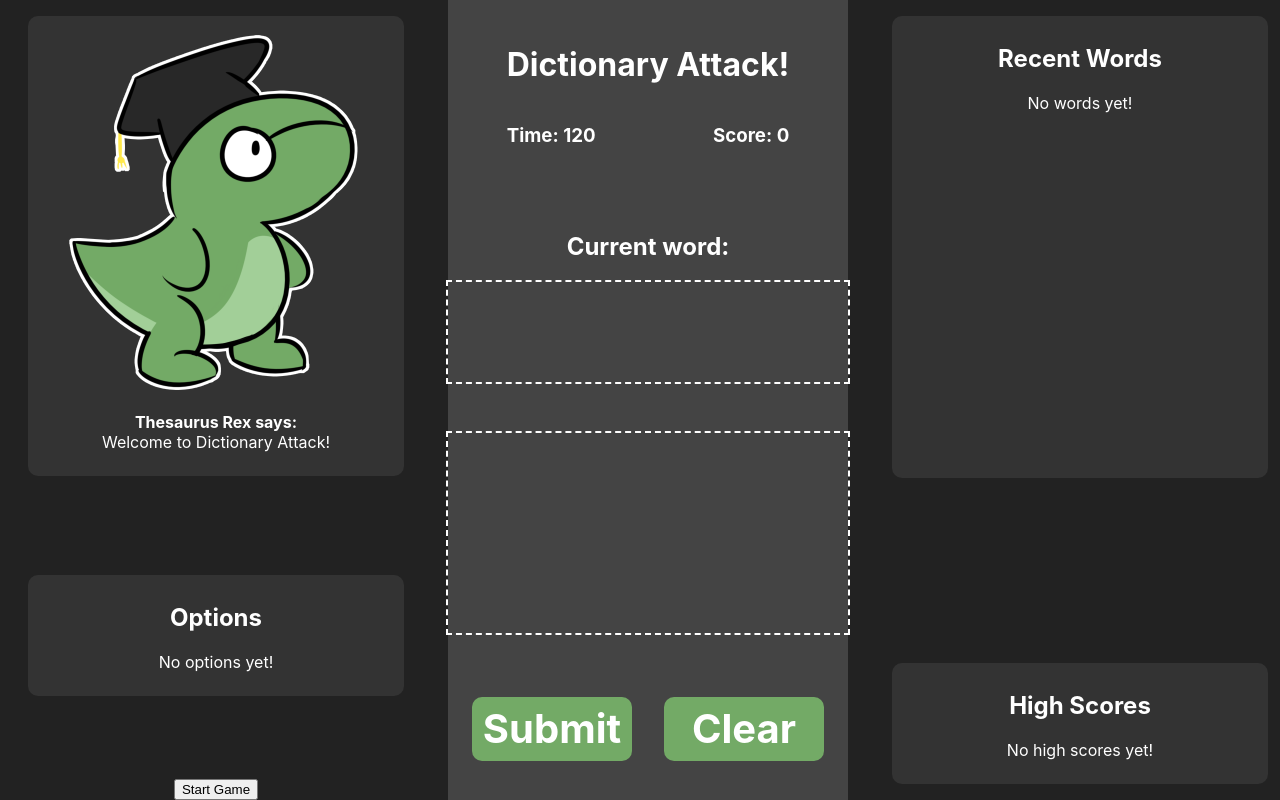
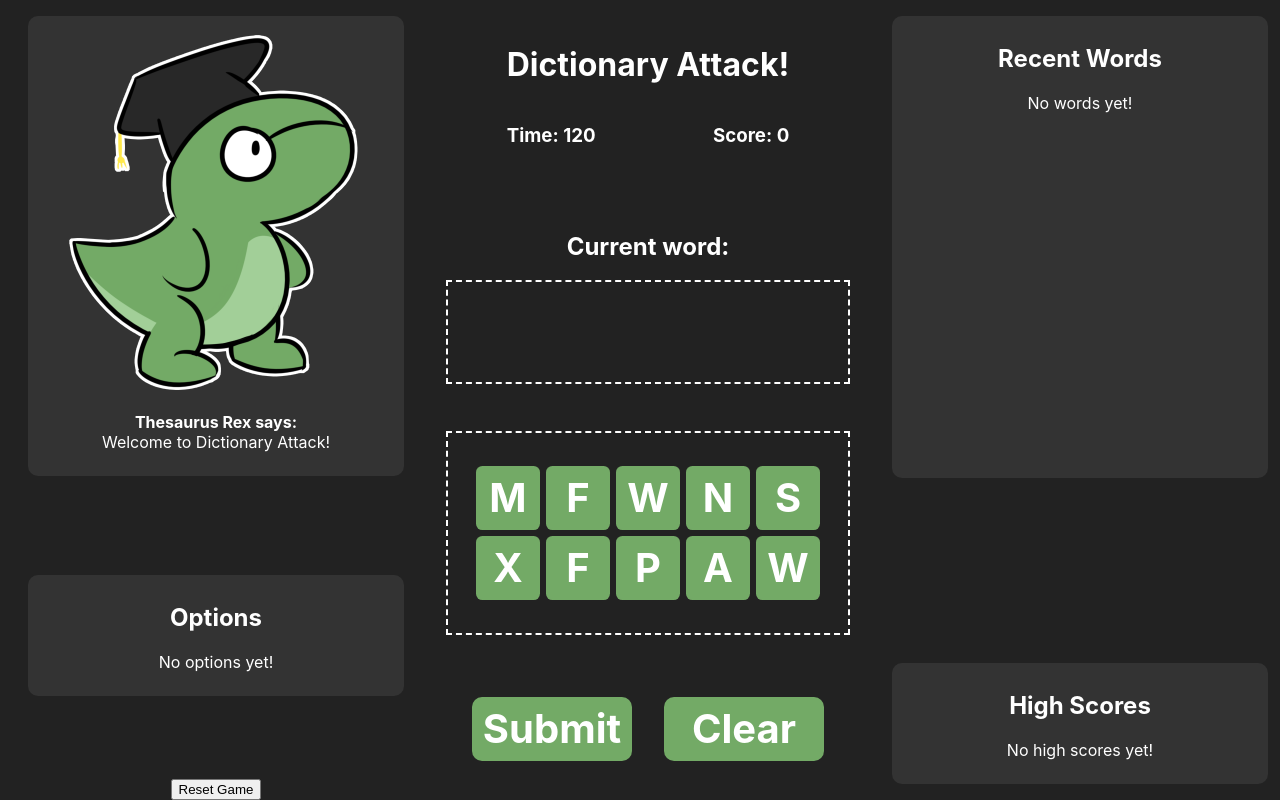
Before and after one commit to GalakTach/Dictionary-Attack-Frontend, a React (Create React App) app: page / in a window 1280 px wide. Built offline with nearby package versions, Linux system fonts and the light colour scheme.

Commit message:
Finished letter selection rework
Okay, it's done and works as expected now! This system could really use some animations, but frankly I don't think we have the time, haha

```diff
--- a/src/components.css
+++ b/src/components.css
@@ -112,7 +112,7 @@
 
 .CenterColumn {
   min-width: 400px;
-  background-color: #444;
+  background-color: #222;
   margin: 0 16px;
 
   display: flex;
--- a/src/components.js
+++ b/src/components.js
@@ -27,25 +27,34 @@ class Game extends React.Component {
     this.removeLetter = this.removeLetter.bind(this);
     // this.calculateWordScore = this.calculateWordScore(this);
     this.clearWord = this.clearWord.bind(this);
+    this.generateLetterTray = this.generateLetterTray.bind(this);
     this.submitWord = this.submitWord.bind(this);
-    this.initialize = this.initialize.bind(this);
+    this.reset = this.reset.bind(this);
   }
 
-  initialize() {
+  componentDidMount() {
+    this.setState({ letterTray: this.generateLetterTray() });
+  }
+
+  generateLetterTray() {
     let tray = [];
     for (let i = 0; i < startingTileCount; i++) {
       tray[i] = (
         <Letter
+          key={i}
           letter={alphabet.charAt(Math.floor(Math.random() * 26))}
           trayPosition={i}
           wordPosition={-1}
-          handleClick={(letter, trayPosition) =>
-            this.addLetter(letter, trayPosition)
+          handleClick={(letter, trayPosition, wordPosition) =>
+            this.addLetter(letter, trayPosition, wordPosition)
           }
         />
       );
     }
+    return tray;
+  }
 
+  reset() {
     this.setState({
       word: "",
       wordList: "",
@@ -54,66 +63,50 @@ class Game extends React.Component {
       score: 0,
       wordDisplay: [],
       availableTiles: Array(startingTileCount).fill(1),
-      letterTray: tray,
+      letterTray: this.generateLetterTray(),
     });
   }
 
-  addLetter(letter, trayPosition) {
+  addLetter(letter, trayPosition, wordPosition) {
     if (this.state.availableTiles[trayPosition] === 1) {
       this.setState({
         word: this.state.word + letter,
         wordDisplay: this.state.wordDisplay.concat([
           <Letter
+            key={this.state.wordDisplay.length}
             letter={letter}
             trayPosition={trayPosition}
             wordPosition={this.state.wordDisplay.length}
-            handleClick={(trayPosition, wordPosition) =>
-              this.removeLetter(trayPosition, wordPosition)
+            handleClick={(letter, trayPosition, wordPosition) =>
+              this.removeLetter(letter, trayPosition, wordPosition)
             }
           />,
         ]),
-        availableTiles: this.state.availableTiles.fill(
-          0,
-          trayPosition,
-          trayPosition + 1
-        ),
       });
-      console.log(this.state.availableTiles.toString());
+      this.setState((state) => {
+        // console.log(state.availableTiles.toString() + " ==>");
+        state.availableTiles[trayPosition] = 0;
+        // console.log(state.availableTiles.toString());
+        return state;
+      });
     } else {
       console.log("Letter unavailable!");
     }
   }
 
-  removeLetter(trayPosition, wordPosition) {
-    // NOTE FOR CHRIS: this is supposed to be recursive, but it only actually executes the last iteration of itself
-    if (wordPosition + 1 < this.state.wordDisplay.length) {
-      // if this letter isn't at the end of the word
-      console.log(
-        "The letter " +
-          this.state.wordDisplay[wordPosition].props.letter +
-          " at position " +
-          this.state.wordDisplay[wordPosition].props.wordPosition +
-          " isn't at the end of the word. Trying to remove the next character..."
-      );
-      this.removeLetter(
-        this.state.wordDisplay[wordPosition + 1].props.trayPosition,
-        this.state.wordDisplay[wordPosition + 1].props.wordPosition
-      );
-    }
-
-    this.setState({
-      wordDisplay: this.state.wordDisplay.slice(
-        0,
-        this.state.wordDisplay.length - 1
-      ),
-      availableTiles: this.state.availableTiles.fill(
-        // NOTE FOR CHRIS: this doesn't work for some reason, even though it's exactly the same as in addLetter????????
-        1,
-        trayPosition,
-        trayPosition + 1
-      ),
+  removeLetter(letter, trayPosition, wordPosition) {
+    this.setState((state) => {
+      // console.log("Tile clicked on: #" + wordPosition);
+      // console.log(state.availableTiles.toString() + " ==>");
+      for (let i = state.wordDisplay.length; i >= wordPosition + 1; i--) {
+        // starting from the end of the word and working backward, remove and then free up each tile
+        state.availableTiles[state.wordDisplay.pop().props.trayPosition] = 1;
+      }
+      // also trim the internal string to match
+      state.word = state.word.substring(0, wordPosition);
+      // console.log(state.availableTiles.toString());
+      return state;
     });
-    console.log(this.state.availableTiles.toString());
   }
 
   calculateWordScore(word) {
@@ -152,7 +145,7 @@ class Game extends React.Component {
         <div className="SideColumn">
           <Mascot dialogue="Welcome to Dictionary Attack!" />
           <Options />
-          <button onClick={this.initialize}>Start Game</button>
+          <button onClick={this.reset}>Reset Game</button>
         </div>
         <div className="CenterColumn">
           <div>
@@ -179,13 +172,13 @@ class Game extends React.Component {
   }
 }
 
-const WordBox = (props) => {
-  if (props.currentWord === "") {
-    return <h2 className="WordBox">Current word: None!</h2>;
-  } else {
-    return <h2 className="WordBox">Current word: {props.currentWord}</h2>;
-  }
-};
+// const WordBox = (props) => {
+//   if (props.currentWord === "") {
+//     return <h2 className="WordBox">Current word: None!</h2>;
+//   } else {
+//     return <h2 className="WordBox">Current word: {props.currentWord}</h2>;
+//   }
+// };
 
 const WordLine = (props) => {
   return (
@@ -200,7 +193,9 @@ const Letter = (props) => {
   return (
     <div
       className="Letter"
-      onClick={() => props.handleClick(props.letter, props.trayPosition)}
+      onClick={() =>
+        props.handleClick(props.letter, props.trayPosition, props.wordPosition)
+      }
     >
       <p>{props.letter}</p>
     </div>
```
